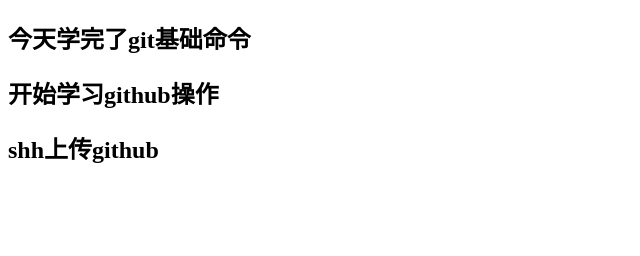
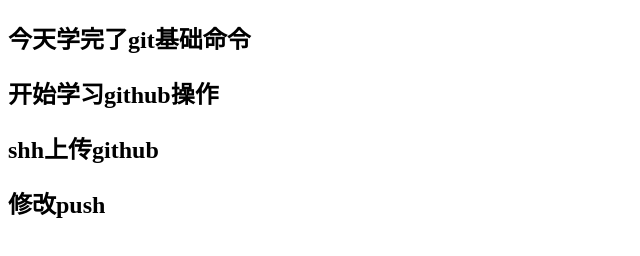
Before and after one commit to jzdjiangyun/test, a plain HTML site: page index.html in a window 1280 px wide. Shown: the whole page, without its empty margins (0-640 px from the left). Drawn offline with Linux system fonts and the light colour scheme.

Commit message:
修改后git push 提交

```diff
--- a/index.html
+++ b/index.html
@@ -10,6 +10,7 @@
     <h2>今天学完了git基础命令</h2>
     <h2> 开始学习github操作</h2>
     <h2>shh上传github</h2>
+    <h2> 修改push</h2>
 
 </body>
 </html>
```
